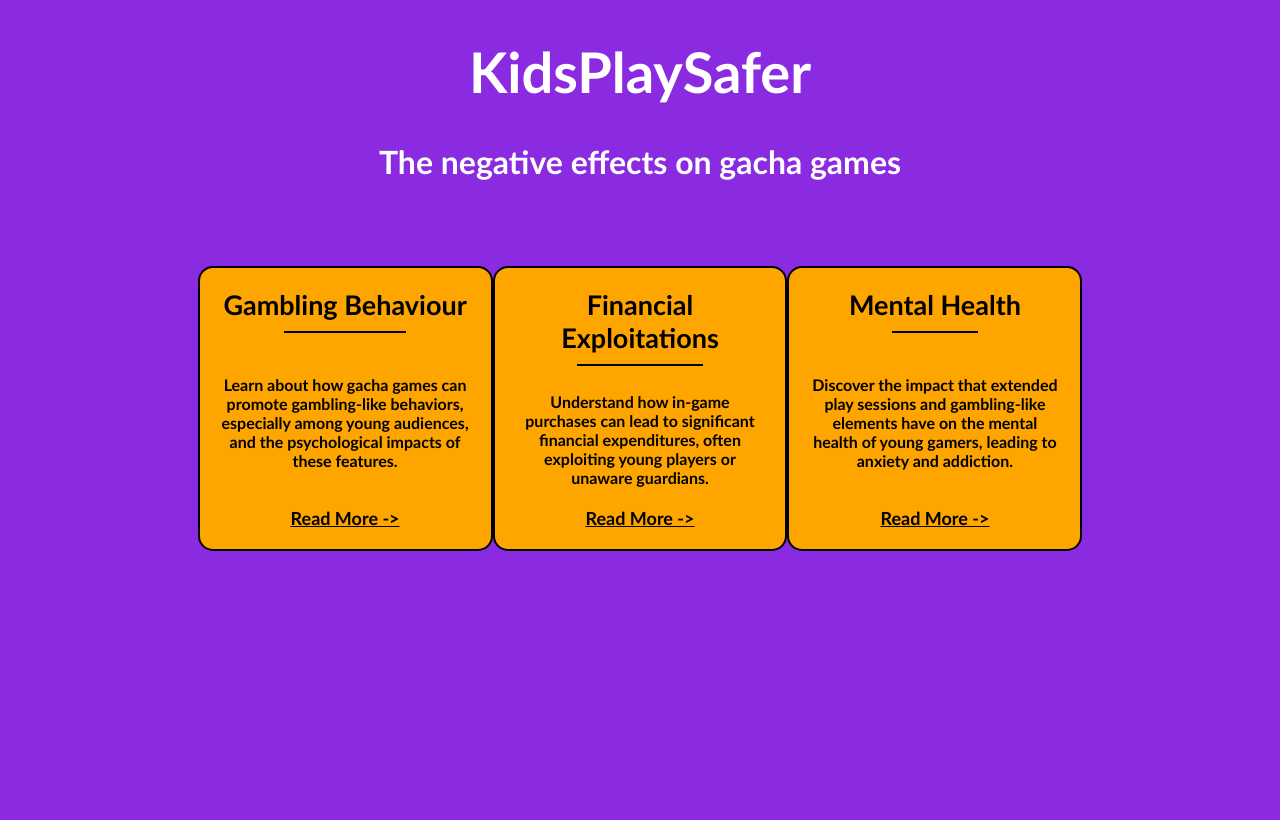
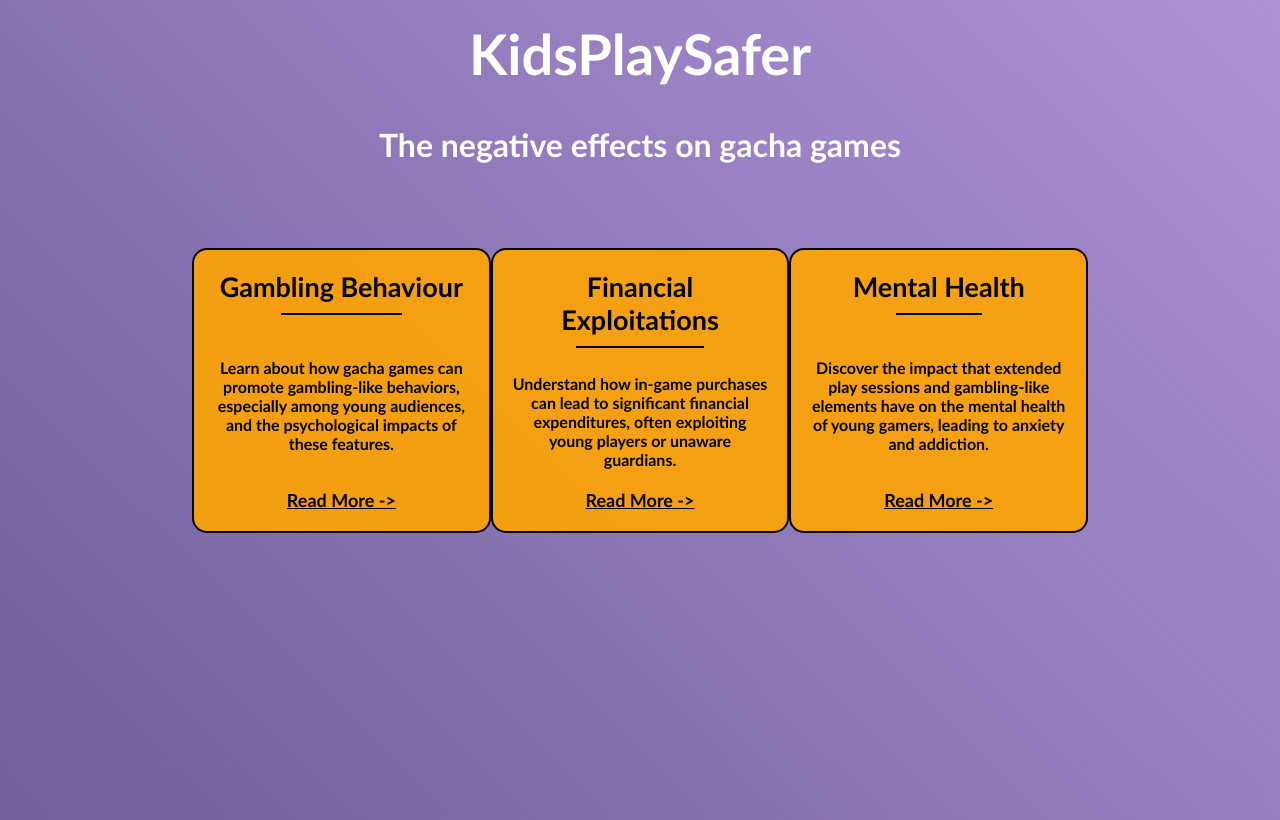
Before and after one commit to notStinG/Gachawareness, a Flask app: page / in a window 1280 px wide. Before the commit the page ends 551 px from the top, so only its background shows below. Run offline with Flask 3, Linux system fonts and the light colour scheme.

Commit message:
Updated index.html

```diff
--- a/webapp/templates/index.html
+++ b/webapp/templates/index.html
@@ -6,17 +6,29 @@
         <title>KidsPlaySafer</title>
         <style>
             body {
-                background-color: blueviolet;
-                background-size: cover;
-                background-position: center;
-                background-repeat: no-repeat;
+                margin: 0;
+                font-family: "Calibri", sans-serif;
                 color: white;
-                font-family: "Calibri", sans-serif;
                 text-align: center;
+                overflow: hidden;
+                min-height: 100vh;
+            }
+
+            @keyframes gradientAnimation {
+                0% { background-position: 0% 50%; }
+                50% { background-position: 100% 50%; }
+                100% { background-position: 0% 50%; }
+            }
+
+            body {
+                background: linear-gradient(45deg, #e877ff, #6b5b95, #c5a5ee);
+                background-size: 300% 300%;
+                animation: gradientAnimation 15s ease infinite;
             }
 
             h1 {
                 font-size: 3.5em;
+                margin-top: 20px;
             }
 
             h2 {
@@ -35,7 +47,7 @@
             .box {
                 border: 2px solid black;
                 border-radius: 15px;
-                background-color: orange;
+                background-color: rgba(255, 165, 0, 0.9);
                 color: black;
                 width: 30%;
                 padding: 20px;
```
